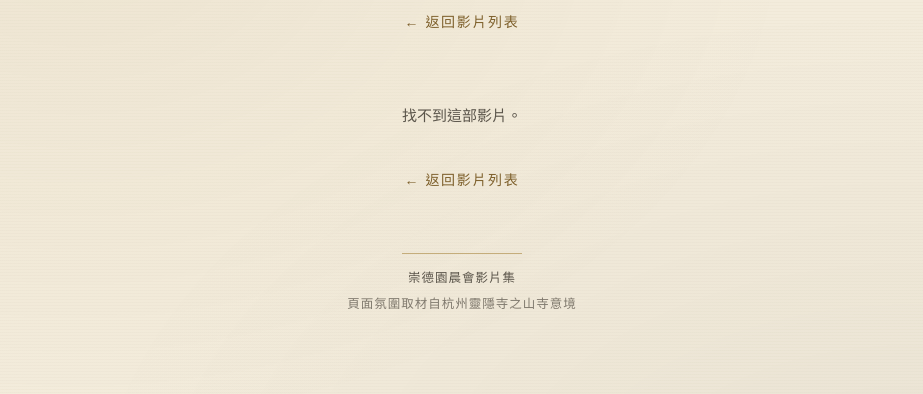
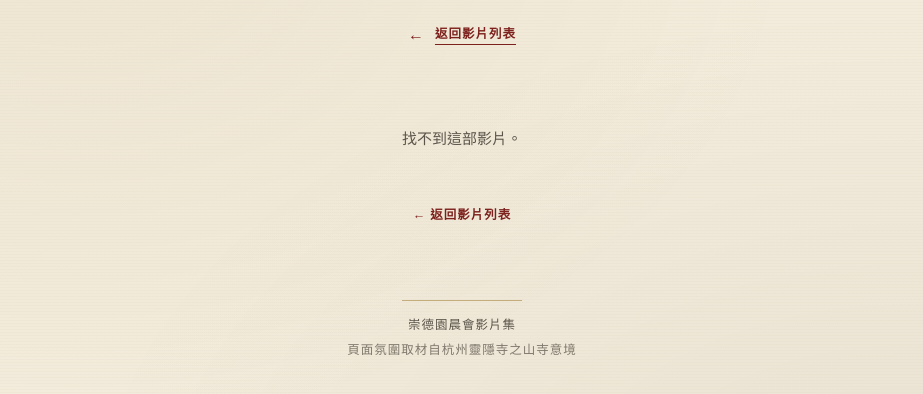
Before and after one commit to sporela65/chong-de-yuan, a plain HTML site: page play.html in a window 1280 px wide. Shown: the part 152-546 px from the top of the page, without its empty margins (178-1101 px from the left). Drawn offline with Linux system fonts and the light colour scheme.

Commit message:
Improve return-to-list link visibility with approved text styling

```diff
--- a/play.html
+++ b/play.html
@@ -84,6 +84,36 @@
     margin-top:60px;text-align:center;color:var(--ink-soft);font-size:12.5px;letter-spacing:.08em;
   }
   footer .rule{width:120px;height:1px;background:var(--gold);margin:0 auto 14px;opacity:.6}
+
+/* Return to video list: approved text-only navigation. */
+.back{
+  display:inline-flex;
+  align-items:center;
+  justify-content:center;
+  gap:10px;
+  min-height:48px;
+  margin-top:14px;
+  padding:6px 10px;
+  border:0;
+  border-radius:0;
+  background:transparent;
+  color:#7d211d;
+  font-size:12.5px;
+  font-weight:700;
+  line-height:1.5;
+  letter-spacing:.08em;
+  text-decoration:none;
+  text-decoration-thickness:1px;
+  text-underline-offset:6px;
+  box-shadow:none;
+  transition:color .2s ease;
+}
+.back:hover{color:#4f1714;border-color:transparent}
+.back:focus-visible{outline:2px solid #7d211d;outline-offset:4px}
+.back .back-arrow{font-size:16px;line-height:1}
+
+.back span:last-child{text-decoration:underline;text-decoration-thickness:1px;text-underline-offset:6px}
+
 </style>
 </head>
 <body>
@@ -104,7 +134,7 @@
       <span class="seal">晨</span>
       <span class="name">崇德園晨會</span>
     </a>
-    <div><a class="back" href="index.html">&larr; 返回影片列表</a></div>
+    <div><a class="back" href="index.html"><span class="back-arrow" aria-hidden="true">←</span><span>返回影片列表</span></a></div>
   </header>
 
   <main id="main"></main>
```
